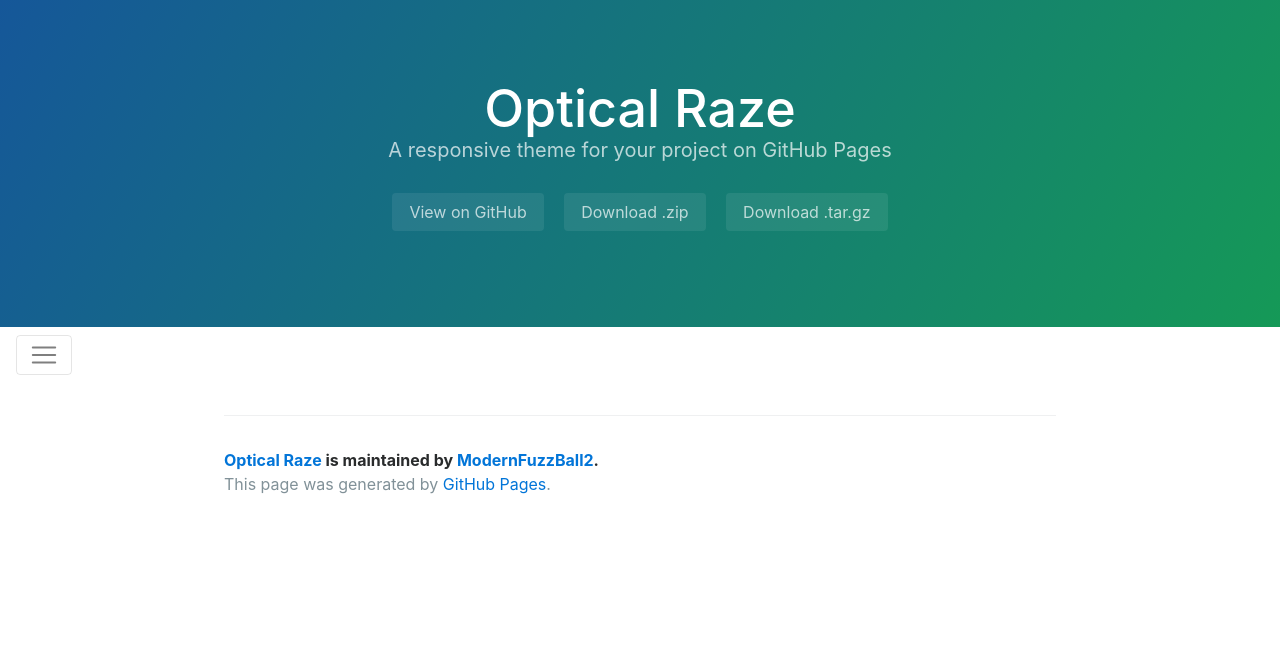
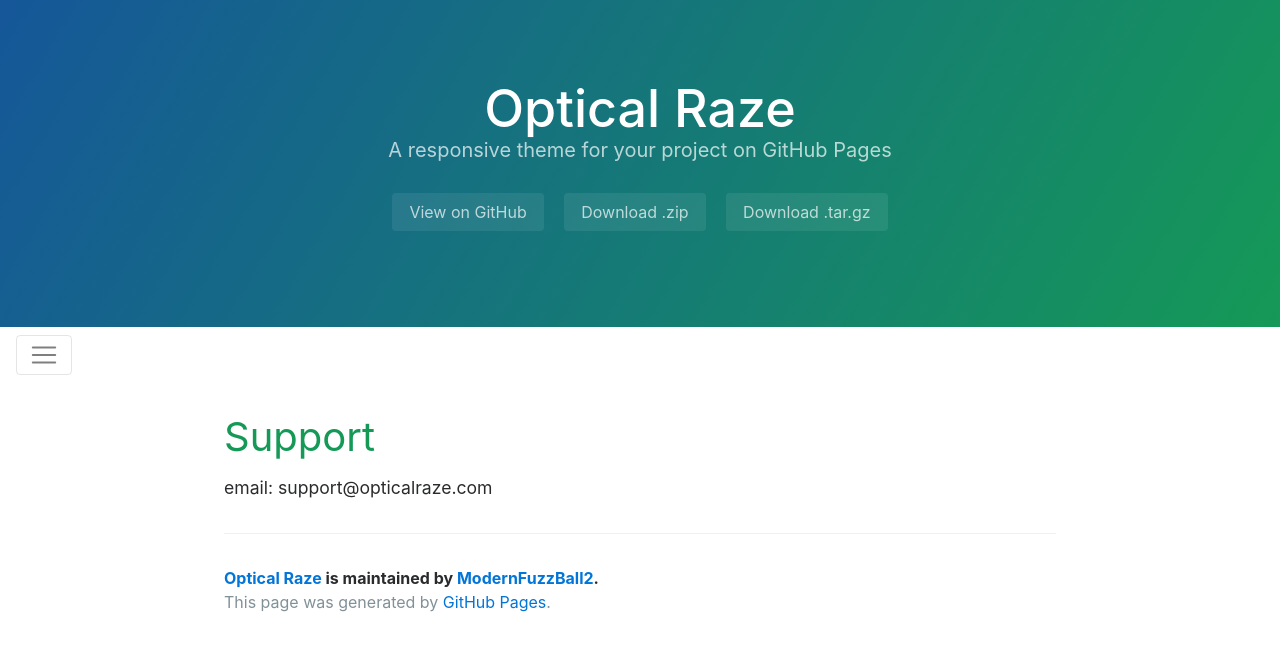
Before and after one commit to opticalraze/opticalraze.github.io, a Jekyll site: the page built from support.md, in a window 1280 px wide. Shown: the top 651 px of the page. Built offline with Jekyll 4.4.1, drawn with Linux system fonts in a browser that asks for light colours; nearby versions of some CDN libraries; our own code applies the rules of GitHub Pages for plain Markdown files.

Commit message:
Update support.md

```diff
--- a/support.md
+++ b/support.md
@@ -1,3 +1,7 @@
 ---
 layout: page
 ---
+
+# Support
+
+email: support@opticalraze.com
```
